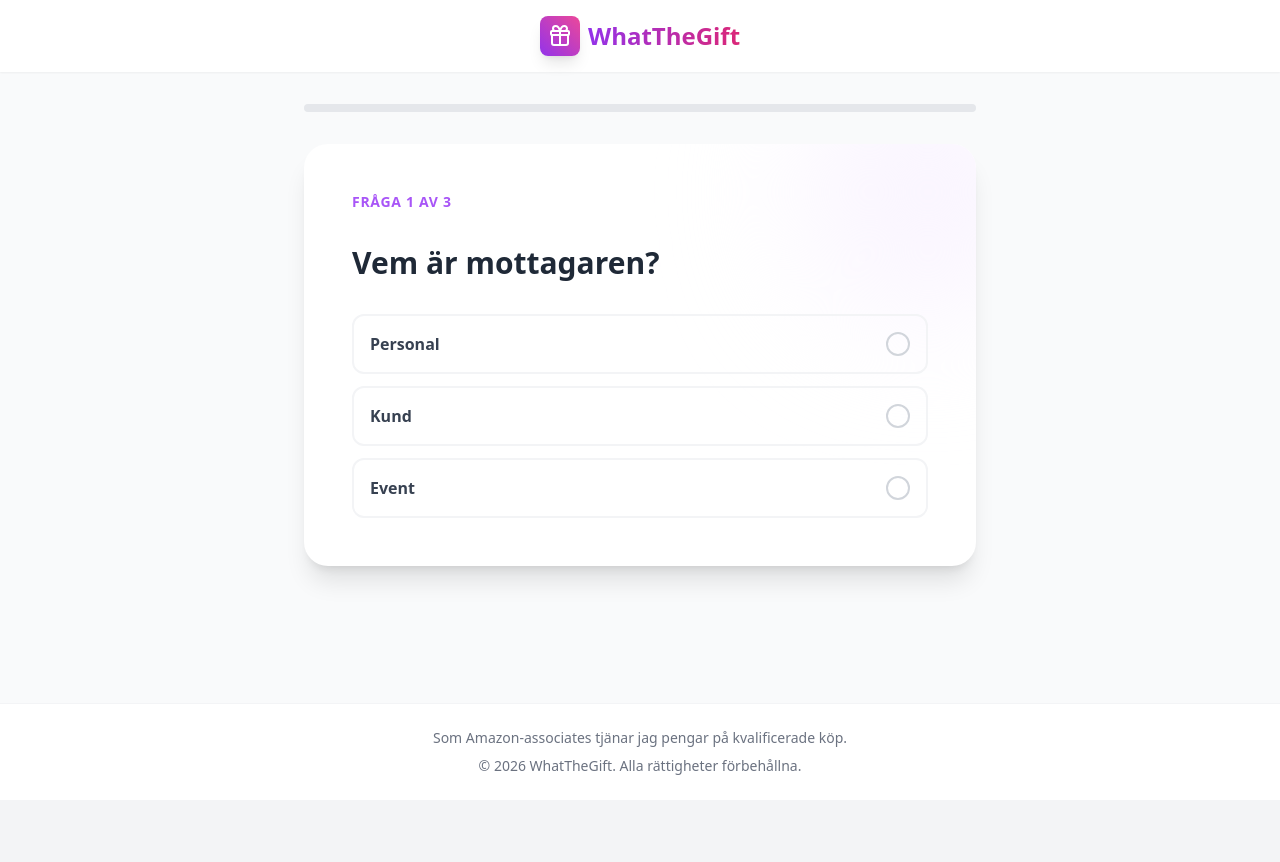
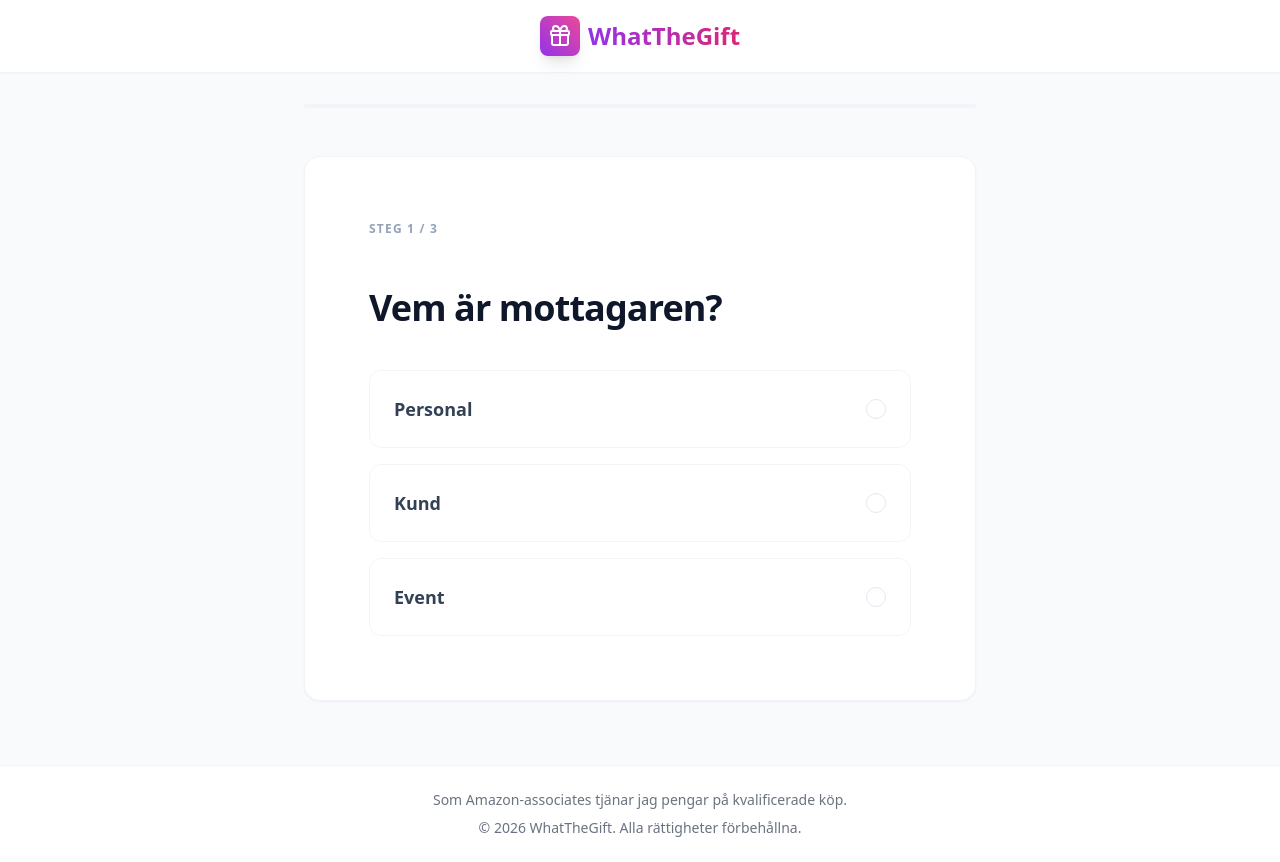
Before and after one commit to j4mel/whatthegift, a React (Vite) app: page / in a window 1280 px wide. Before the commit the page ends 800 px from the top, so only its background shows below. Built offline with nearby package versions, Linux system fonts and the light colour scheme.

Commit message:
feat: professional design overhaul, refresh feature, and image fixes

```diff
--- a/src/components/Wizard.jsx
+++ b/src/components/Wizard.jsx
@@ -105,15 +105,16 @@ const Wizard = () => {
                 </Helmet>
                 <div className="text-center mb-12">
                     <motion.div
-                        initial={{ opacity: 0, y: 20 }}
+                        initial={{ opacity: 0, y: 10 }}
                         animate={{ opacity: 1, y: 0 }}
-                        className="inline-block p-2 px-4 bg-green-100 text-green-700 rounded-full font-medium mb-4"
+                        className="inline-block p-1 px-3 bg-emerald-50 text-emerald-700 rounded-md text-xs font-bold uppercase tracking-widest mb-4 border border-emerald-100"
                     >
-                        Hittade {suggestions.length} perfekta presenter!
+                        Rekommenderade gåvor
                     </motion.div>
-                    <h2 className="text-3xl font-bold text-gray-800">
-                        För {answers[1].toLowerCase()} med profil {answers[3].toLowerCase()}
+                    <h2 className="text-4xl font-bold text-slate-900 leading-tight tracking-tight">
+                        Företagsgåvor för {answers[1].toLowerCase()}
                     </h2>
+                    <p className="text-slate-500 mt-2 font-medium">Baserat på profil: {answers[3].toLowerCase()}</p>
                 </div>
 
                 <div className="grid grid-cols-1 md:grid-cols-3 gap-6 mb-12">
@@ -122,12 +123,18 @@ const Wizard = () => {
                     ))}
                 </div>
 
-                <div className="text-center">
+                <div className="flex flex-col md:flex-row items-center justify-center gap-4">
+                    <button
+                        onClick={startProcessing}
+                        className="inline-flex items-center gap-2 bg-emerald-600 text-white font-bold py-3 px-8 rounded-xl hover:bg-emerald-700 transition-all active:scale-95 shadow-lg shadow-emerald-100"
+                    >
+                        <RefreshCcw size={18} />
+                        Hämta 3 nya förslag
+                    </button>
                     <button
                         onClick={resetWizard}
-                        className="inline-flex items-center gap-2 text-gray-500 hover:text-purple-600 font-medium transition-colors px-6 py-3 rounded-xl hover:bg-purple-50"
+                        className="inline-flex items-center gap-2 text-slate-500 hover:text-slate-900 font-medium transition-colors px-6 py-3 rounded-xl hover:bg-slate-50"
                     >
-                        <RefreshCcw size={18} />
                         Börja om
                     </button>
                 </div>
@@ -145,67 +152,65 @@ const Wizard = () => {
                 <meta name="description" content="AI-driven presentgenerator. Hitta personliga presenter på några sekunder." />
             </Helmet>
             {/* Progress Bar */}
-            <div className="mb-8 bg-gray-200 h-2 rounded-full overflow-hidden">
+            <div className="mb-12 bg-slate-100 h-1 rounded-full overflow-hidden">
                 <motion.div
-                    className="h-full bg-gradient-to-r from-purple-500 to-pink-500"
+                    className="h-full bg-emerald-500"
                     initial={{ width: 0 }}
                     animate={{ width: `${progress}%` }}
-                    transition={{ duration: 0.5 }}
+                    transition={{ duration: 0.8, ease: "circOut" }}
                 />
             </div>
 
             <AnimatePresence mode="wait">
                 <motion.div
                     key={currentStep}
-                    initial={{ opacity: 0, x: 20 }}
-                    animate={{ opacity: 1, x: 0 }}
-                    exit={{ opacity: 0, x: -20 }}
-                    transition={{ duration: 0.3 }}
-                    className="bg-white rounded-3xl shadow-xl p-8 md:p-12 relative overflow-hidden"
+                    initial={{ opacity: 0, y: 10 }}
+                    animate={{ opacity: 1, y: 0 }}
+                    exit={{ opacity: 0, y: -10 }}
+                    transition={{ duration: 0.4 }}
+                    className="bg-white rounded-2xl shadow-sm border border-slate-100 p-10 md:p-16 relative overflow-hidden"
                 >
-                    {/* Decorative background circle */}
-                    <div className="absolute -top-20 -right-20 w-64 h-64 bg-purple-50 rounded-full blur-3xl -z-0" />
-
                     <div className="relative z-10">
-                        <div className="flex justify-between items-center mb-8">
-                            <span className="text-sm font-bold text-purple-500 uppercase tracking-wider">
-                                Fråga {currentStep} av {STEPS.length}
+                        <div className="flex justify-between items-center mb-12">
+                            <span className="text-xs font-bold text-slate-400 uppercase tracking-widest">
+                                Steg {currentStep} / {STEPS.length}
                             </span>
                             {currentStep > 1 && (
                                 <button
                                     onClick={handleBack}
-                                    className="p-2 text-gray-400 hover:text-gray-600 hover:bg-gray-100 rounded-full transition-colors"
+                                    className="text-slate-400 hover:text-slate-900 transition-colors flex items-center gap-1 text-sm font-medium"
                                 >
-                                    <ChevronLeft size={20} />
+                                    <ChevronLeft size={16} />
+                                    Bakåt
                                 </button>
                             )}
                         </div>
 
-                        <h2 className="text-3xl font-bold text-gray-800 mb-8 leading-tight">
+                        <h2 className="text-4xl font-bold text-slate-900 mb-10 leading-tight tracking-tight">
                             {currentStepData.question}
                         </h2>
 
-                        <div className="grid grid-cols-1 gap-3">
+                        <div className="grid grid-cols-1 gap-4">
                             {currentStepData.options.map((option) => (
                                 <button
                                     key={option}
                                     onClick={() => handleOptionSelect(option)}
                                     className={`
-                    w-full text-left p-4 rounded-xl border-2 transition-all duration-200 flex items-center justify-between group
-                    ${answers[currentStep] === option
-                                            ? 'border-purple-500 bg-purple-50 text-purple-900'
-                                            : 'border-gray-100 hover:border-purple-200 hover:bg-gray-50 text-gray-700'}
-                  `}
+                                        w-full text-left p-6 rounded-xl border transition-all duration-300 flex items-center justify-between group
+                                        ${answers[currentStep] === option
+                                            ? 'border-emerald-500 bg-emerald-50/30 text-emerald-900 shadow-sm shadow-emerald-100'
+                                            : 'border-slate-100 hover:border-slate-300 hover:bg-slate-50 text-slate-700'}
+                                    `}
                                 >
-                                    <span className="font-semibold">{option}</span>
+                                    <span className="font-semibold text-lg">{option}</span>
                                     <div className={`
-                    w-6 h-6 rounded-full border-2 flex items-center justify-center
-                    ${answers[currentStep] === option
-                                            ? 'border-purple-500 bg-purple-500'
-                                            : 'border-gray-300 group-hover:border-purple-300'}
-                  `}>
+                                        w-5 h-5 rounded-full border transition-all duration-300 flex items-center justify-center
+                                        ${answers[currentStep] === option
+                                            ? 'border-emerald-500 bg-emerald-500'
+                                            : 'border-slate-200 group-hover:border-slate-400'}
+                                    `}>
                                         {answers[currentStep] === option && (
-                                            <div className="w-2 h-2 bg-white rounded-full" />
+                                            <div className="w-1.5 h-1.5 bg-white rounded-full" />
                                         )}
                                     </div>
                                 </button>
--- a/src/index.css
+++ b/src/index.css
@@ -1,13 +1,22 @@
+@import url('https://fonts.googleapis.com/css2?family=Inter:wght@400;500;600;700&display=swap');
+
 @tailwind base;
 @tailwind components;
 @tailwind utilities;
 
+:root {
+  --primary: #0f172a;
+  --secondary: #475569;
+  --accent: #10b981;
+  /* Emerald for a fresh professional look */
+  --background: #f8fafc;
+}
+
 body {
   margin: 0;
-  font-family: -apple-system, BlinkMacSystemFont, 'Segoe UI', 'Roboto', 'Oxygen',
-    'Ubuntu', 'Cantarell', 'Fira Sans', 'Droid Sans', 'Helvetica Neue',
-    sans-serif;
+  font-family: 'Inter', -apple-system, BlinkMacSystemFont, 'Segoe UI', Roboto, sans-serif;
   -webkit-font-smoothing: antialiased;
   -moz-osx-font-smoothing: grayscale;
-  background-color: #f3f4f6; /* gray-100 */
+  background-color: var(--background);
+  color: var(--primary);
 }
```
Also changed, not shown: src/components/GiftCard.jsx (+23 -15 lines).
